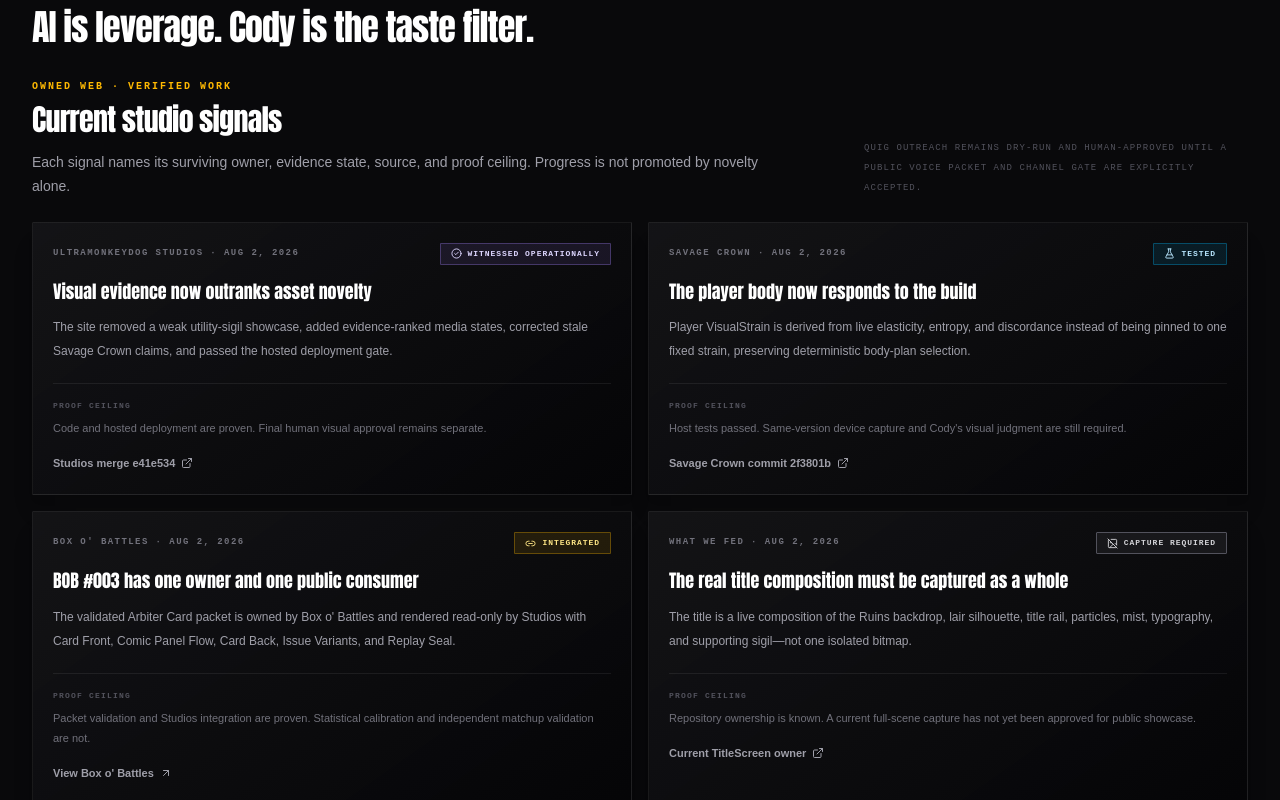
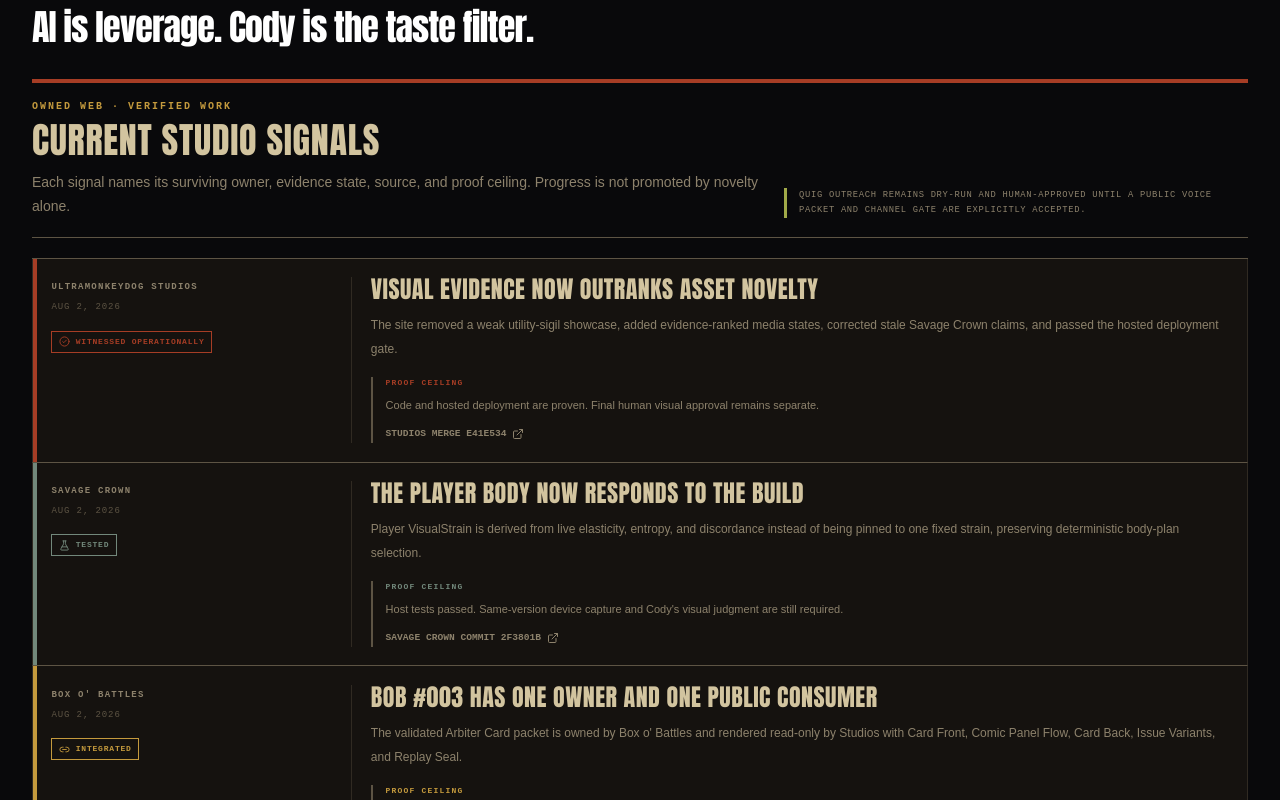
Before and after one commit to ultramonkey23/Ultramonkeydog-studios-, a React (Vite) app: page / in a window 1280 px wide. Shown: the part 6980-7780 px from the top of the page. Built offline with nearby package versions, Linux system fonts and the light colour scheme.

Commit message:
Replace generic signal cards with evidence strips

```diff
--- a/src/components/StudioSignals.tsx
+++ b/src/components/StudioSignals.tsx
@@ -1,3 +1,4 @@
+import type { CSSProperties } from "react";
 import {
   ArrowUpRight,
   CheckCircle2,
@@ -13,34 +14,35 @@ import {
   StudioSignal,
   StudioSignalState,
 } from "../data/studioSignals";
+import "../studio-signals.css";
 
 const statePresentation: Record<
   StudioSignalState,
-  { label: string; className: string; icon: typeof CheckCircle2 }
+  { label: string; color: string; icon: typeof CheckCircle2 }
 > = {
   PLAYABLE: {
     label: "Playable",
-    className: "border-emerald-400/30 bg-emerald-400/10 text-emerald-200",
+    color: "#a1aa49",
     icon: CircleDot,
   },
   TESTED: {
     label: "Tested",
-    className: "border-sky-400/30 bg-sky-400/10 text-sky-200",
+    color: "#72887b",
     icon: FlaskConical,
   },
   INTEGRATED: {
     label: "Integrated",
-    className: "border-amber-400/30 bg-amber-400/10 text-amber-200",
+    color: "#c49a3d",
     icon: Link2,
   },
   WITNESSED_OPERATIONALLY: {
     label: "Witnessed operationally",
-    className: "border-violet-400/30 bg-violet-400/10 text-violet-200",
+    color: "#a63d25",
     icon: CheckCircle2,
   },
   CAPTURE_REQUIRED: {
     label: "Capture required",
-    className: "border-zinc-600 bg-zinc-900 text-zinc-300",
+    color: "#8d826c",
     icon: ImageOff,
   },
 };
@@ -61,7 +63,7 @@ function SignalAction({ signal }: { signal: StudioSignal }) {
         href={signal.sourceUrl}
         target="_blank"
         rel="noreferrer"
-        className="inline-flex items-center gap-1.5 text-[11px] font-semibold text-zinc-400 transition-colors hover:text-white"
+        className="studio-signal__source"
       >
         {signal.sourceLabel}
         <ExternalLink size={12} />
@@ -78,7 +80,7 @@ function SignalAction({ signal }: { signal: StudioSignal }) {
             .getElementById(signal.action!.target)
             ?.scrollIntoView({ behavior: "smooth", block: "center" })
         }
-        className="inline-flex items-center gap-1.5 text-[11px] font-semibold text-zinc-400 transition-colors hover:text-white"
+        className="studio-signal__source"
       >
         {signal.action.label}
         <ArrowUpRight size={12} />
@@ -86,73 +88,72 @@ function SignalAction({ signal }: { signal: StudioSignal }) {
     );
   }
 
-  return (
-    <span className="inline-flex items-center gap-1.5 text-[11px] text-zinc-500">
-      {signal.sourceLabel}
-    </span>
-  );
+  return <span className="studio-signal__source">{signal.sourceLabel}</span>;
 }
 
 export default function StudioSignals() {
   return (
-    <section aria-labelledby="studio-signals-heading" className="mb-12">
-      <div className="mb-6 flex flex-col gap-3 sm:flex-row sm:items-end sm:justify-between">
+    <section aria-labelledby="studio-signals-heading" className="studio-signals">
+      <div className="studio-signals__header">
         <div className="max-w-3xl">
-          <p className="font-mono text-[10px] font-bold uppercase tracking-[0.2em] text-amber-400">
+          <p className="font-mono text-[10px] font-bold uppercase tracking-[0.2em] text-[var(--umd-gold)]">
             Owned web · verified work
           </p>
           <h4
             id="studio-signals-heading"
-            className="mt-2 font-display text-2xl font-black tracking-tight text-white sm:text-3xl"
+            className="mt-2 font-display text-3xl uppercase leading-none tracking-[0.02em] text-[var(--umd-bone)] sm:text-4xl"
           >
             Current studio signals
           </h4>
-          <p className="mt-3 text-xs leading-6 text-zinc-400 sm:text-sm">
+          <p className="mt-3 text-xs leading-6 text-[var(--umd-ash)] sm:text-sm">
             Each signal names its surviving owner, evidence state, source, and proof
             ceiling. Progress is not promoted by novelty alone.
           </p>
         </div>
-        <p className="max-w-sm font-mono text-[9px] uppercase leading-5 tracking-[0.12em] text-zinc-600">
+        <p className="studio-signals__quig-boundary">
           Quig outreach remains dry-run and human-approved until a public voice packet
           and channel gate are explicitly accepted.
         </p>
       </div>
 
-      <div className="grid gap-4 lg:grid-cols-2">
+      <div className="studio-signals__grid">
         {STUDIO_SIGNALS.map((signal) => {
           const state = statePresentation[signal.state];
           const StateIcon = state.icon;
+          const customProperties = {
+            "--signal-color": state.color,
+          } as CSSProperties;
 
           return (
-            <article
-              key={signal.id}
-              className="relative overflow-hidden rounded-xl border border-white/8 bg-[linear-gradient(145deg,rgba(24,24,27,0.72),rgba(5,5,7,0.96))] p-5 shadow-xl"
-            >
-              <div className="flex flex-wrap items-center justify-between gap-3">
-                <p className="font-mono text-[9px] font-bold uppercase tracking-[0.16em] text-zinc-500">
-                  {signal.project} · {formatDate(signal.date)}
+            <article key={signal.id} className="studio-signal" style={customProperties}>
+              <div className="studio-signal__meta">
+                <p className="font-mono text-[9px] font-bold uppercase leading-5 tracking-[0.14em] text-[var(--umd-ash)]">
+                  {signal.project}
                 </p>
-                <span
-                  className={`inline-flex items-center gap-1.5 rounded border px-2.5 py-1 font-mono text-[8px] font-bold uppercase tracking-[0.12em] ${state.className}`}
-                >
+                <p className="mt-1 font-mono text-[9px] uppercase tracking-[0.1em] text-[var(--umd-line)]">
+                  {formatDate(signal.date)}
+                </p>
+                <span className="studio-signal__state mt-4">
                   <StateIcon size={11} />
                   {state.label}
                 </span>
               </div>
 
-              <h5 className="mt-4 font-display text-lg font-black leading-tight text-white">
+              <div>
+                <h5 className="font-display text-xl uppercase leading-none tracking-[0.02em] text-[var(--umd-bone)] sm:text-2xl">
                   {signal.title}
                 </h5>
-              <p className="mt-3 text-xs leading-6 text-zinc-400">{signal.summary}</p>
+                <p className="mt-3 text-xs leading-6 text-[var(--umd-ash)]">
+                  {signal.summary}
+                </p>
 
-              <div className="mt-5 border-t border-white/7 pt-4">
-                <p className="font-mono text-[8px] font-bold uppercase tracking-[0.15em] text-zinc-600">
+                <div className="studio-signal__proof">
+                  <p className="font-mono text-[8px] font-bold uppercase tracking-[0.15em] text-[var(--signal-color)]">
                     Proof ceiling
                   </p>
-                <p className="mt-1.5 text-[11px] leading-5 text-zinc-500">
+                  <p className="mt-1.5 text-[11px] leading-5 text-[var(--umd-ash)]">
                     {signal.proofCeiling}
                   </p>
-                <div className="mt-3">
                   <SignalAction signal={signal} />
                 </div>
               </div>
```
Lines whose indentation alone changed are shown as unchanged.
